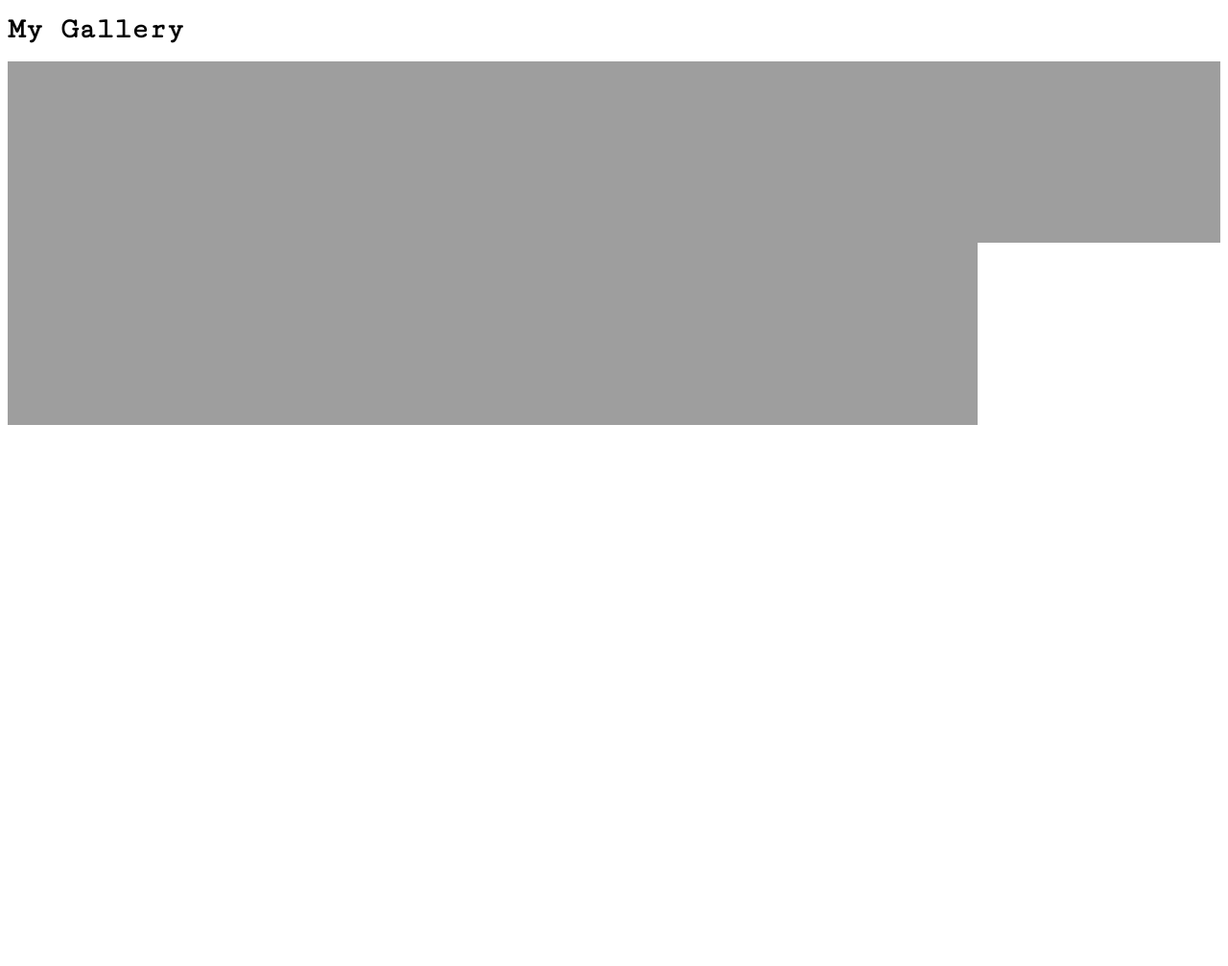
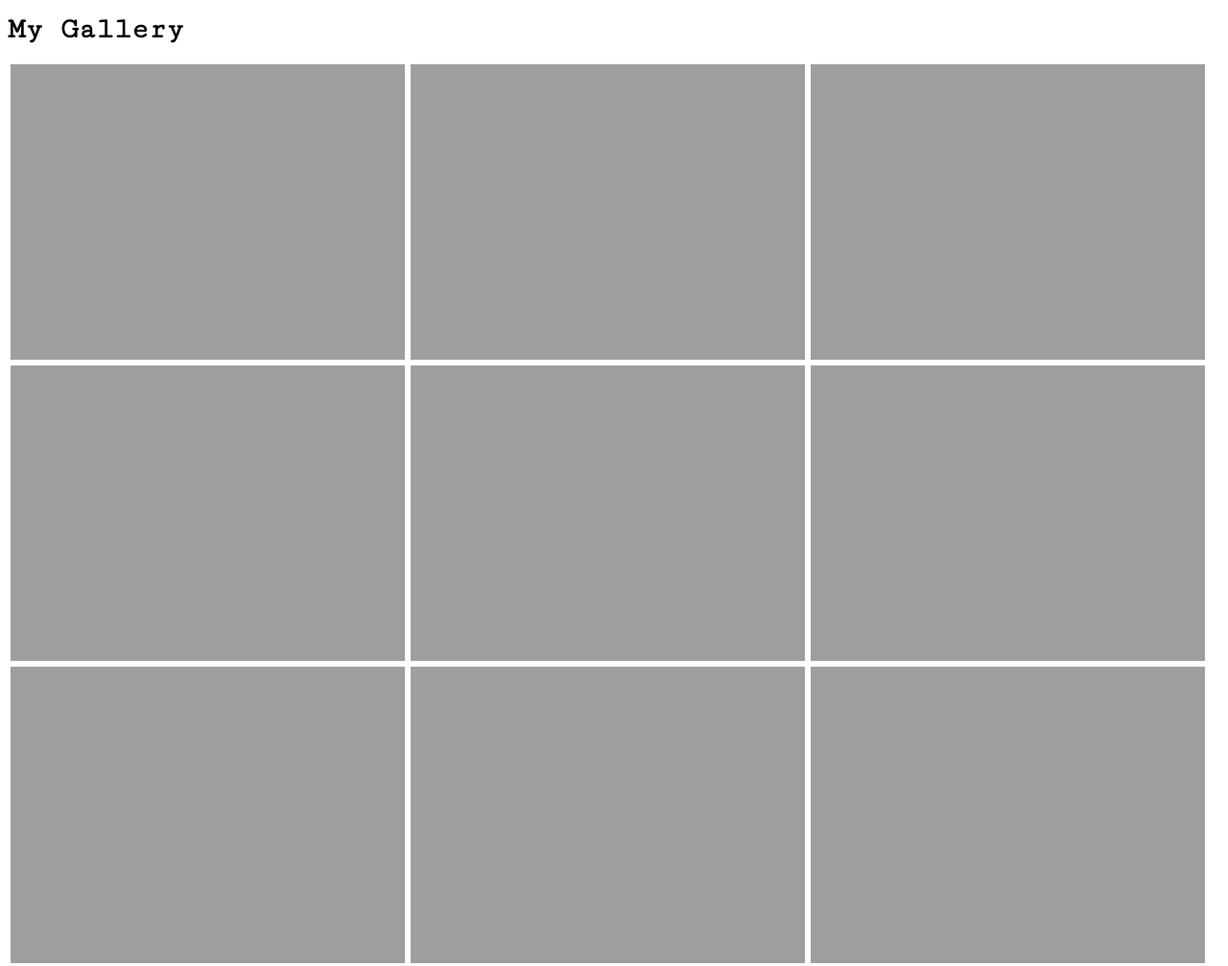
Before and after one commit to bhanu77prakash/bhanu77prakash.github.io, a Jekyll site: the page built from gallery.md, in a window 1280 px wide. Shown: the whole page at 96% size. Built offline with Jekyll 4.4.1, drawn with Linux system fonts in a browser that asks for light colours; before the commit the page ends 900 px from its top, so only the background shows below that.

Commit message:
updated site

```diff
--- a/_layouts/gallery.html
+++ b/_layouts/gallery.html
@@ -12,9 +12,11 @@
 </head>
 <body>
     <h1>My Gallery</h1>
-    <div id="photos">
+    <div class="container-all">
         {% for y in (1..9) %}
+            <div class="container">
                 <img src='{{site.url}}{{site.baseurl}}/assets/images/photography/image{{forloop.index}}.jpg' alt=''>
+            </div>
         {% endfor %}
     </div>
 </body>
--- a/assets/css/style.css
+++ b/assets/css/style.css
@@ -39,53 +39,6 @@ a:link, a:visited	{
 
 a:hover	{
 	text-decoration: underline;
-}
-
-#photos {
-   /* Prevent vertical gaps */
-   line-height: 0;
-
-   -webkit-column-count: 5;
-   -webkit-column-gap:   0px;
-   -moz-column-count:    5;
-   -moz-column-gap:      0px;
-   column-count:         5;
-   column-gap:           0px;
-}
-
-#photos img {
-  /* Just in case there are inline attributes */
-  width: 100% !important;
-  height: auto !important;
-}
-
-@media (max-width: 1200px) {
-  #photos {
-  -moz-column-count:    4;
-  -webkit-column-count: 4;
-  column-count:         4;
-  }
-}
-@media (max-width: 1000px) {
-  #photos {
-  -moz-column-count:    3;
-  -webkit-column-count: 3;
-  column-count:         3;
-  }
-}
-@media (max-width: 800px) {
-  #photos {
-  -moz-column-count:    2;
-  -webkit-column-count: 2;
-  column-count:         2;
-  }
-}
-@media (max-width: 400px) {
-  #photos {
-  -moz-column-count:    1;
-  -webkit-column-count: 1;
-  column-count:         1;
-  }
 }
 
 .container-all{
```
